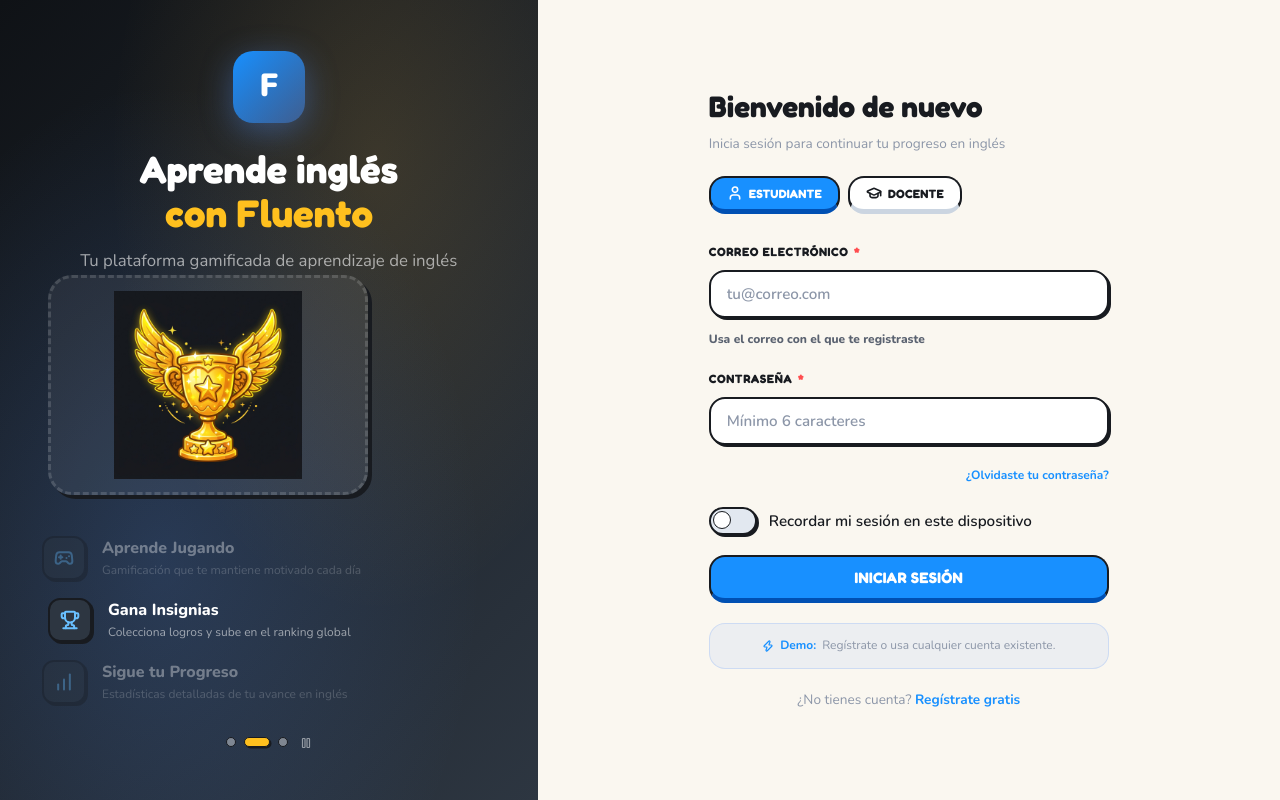
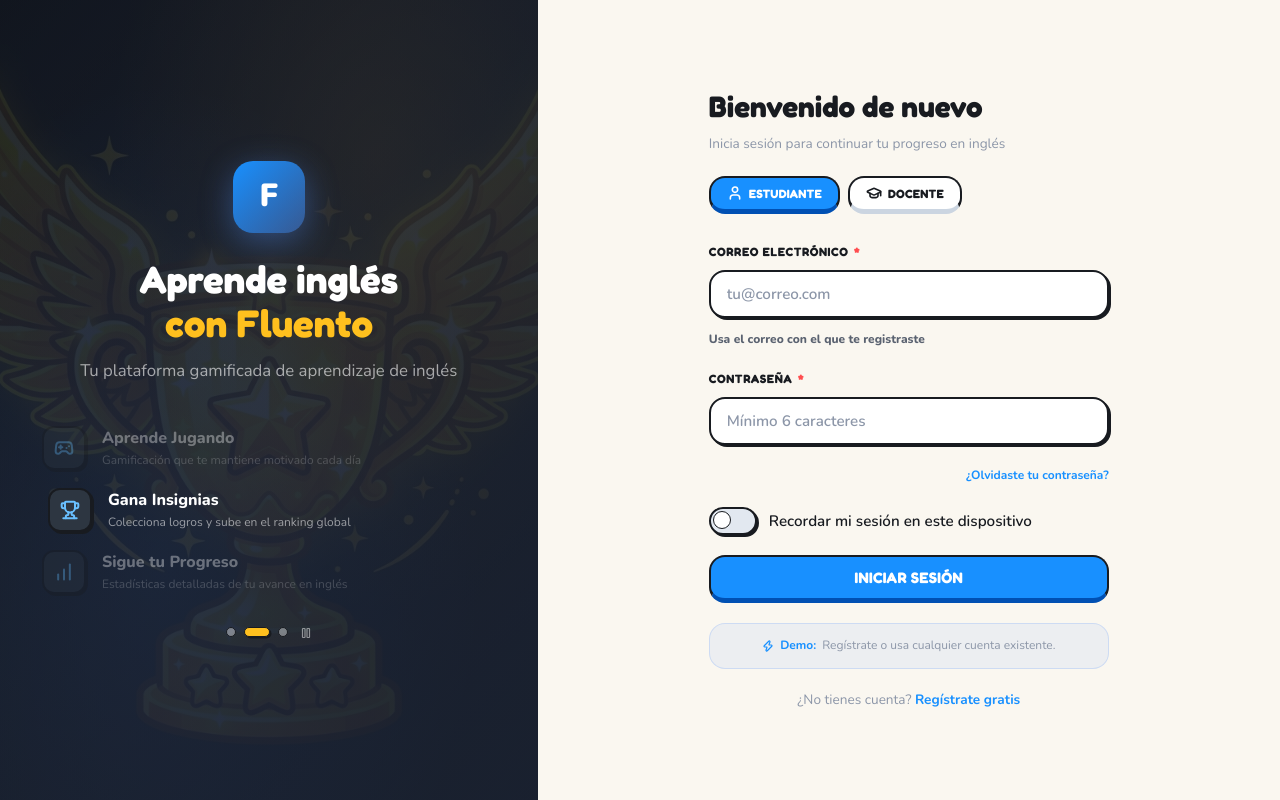
Before and after one commit to marcado993/usabilidad-proyecto, a React (Vite) app: page / in a window 1280 px wide. Built offline with nearby package versions, Linux system fonts and the light colour scheme.

Commit message:
feat: redesign carousel to use full-bleed dynamic background illustrations inside the auth-hero panel

```diff
--- a/src/organisms/index.jsx
+++ b/src/organisms/index.jsx
@@ -386,53 +386,19 @@
   { icon:'chart',   image: '/sigue_progreso.png', title:'Sigue tu Progreso',  sub:'Estadísticas detalladas de tu avance en inglés' },
 ]
 
-export function HeroCarousel() {
-  const [slide, setSlide] = useState(0)
+export function HeroCarousel({ activeSlide = 0, onSlideChange }) {
   const [paused, setPaused] = useState(false)
 
   useEffect(() => {
-    if (paused) return
-    const t = setInterval(() => setSlide(s => (s + 1) % SLIDES.length), 3500)
+    if (paused || !onSlideChange) return
+    const t = setInterval(() => onSlideChange(s => (s + 1) % SLIDES.length), 3500)
     return () => clearInterval(t)
-  }, [paused])
+  }, [paused, onSlideChange])
+
+  const slide = activeSlide
 
   return (
     <>
-      {/* Dynamic Slide Image (Tactile cartoon preview card) */}
-      <div style={{
-        width: '100%',
-        maxWidth: 320,
-        height: 220,
-        background: 'rgba(255,255,255,0.06)',
-        border: '3px dashed rgba(255,255,255,0.15)',
-        borderRadius: 'var(--rad-lg)',
-        display: 'flex',
-        alignItems: 'center',
-        justifyContent: 'center',
-        marginBottom: 28,
-        overflow: 'hidden',
-        position: 'relative',
-        boxShadow: 'var(--shd-md)',
-      }}>
-        {SLIDES.map((s, i) => (
-          <img
-            key={i}
-            src={s.image}
-            alt={s.title}
-            style={{
-              position: 'absolute',
-              width: '88%',
-              height: '88%',
-              objectFit: 'contain',
-              opacity: slide === i ? 1 : 0,
-              transform: slide === i ? 'scale(1) translateY(0)' : 'scale(0.9) translateY(12px)',
-              transition: 'all 0.45s cubic-bezier(0.34, 1.56, 0.64, 1)',
-              pointerEvents: slide === i ? 'auto' : 'none'
-            }}
-          />
-        ))}
-      </div>
-
       <div
         className="auth-hero__features"
         onMouseEnter={() => setPaused(true)}   // H3: pausa en hover
@@ -460,7 +426,7 @@
           <button
             key={i}
             className={`carousel-dot${slide === i ? ' carousel-dot--active' : ''}`}
-            onClick={() => { setSlide(i); setPaused(true) }}
+            onClick={() => { onSlideChange && onSlideChange(i); setPaused(true) }}
             role="tab"
             aria-selected={slide === i}
             aria-label={`Característica ${i + 1}: ${SLIDES[i].title}`}
--- a/src/pages/LoginPage.jsx
+++ b/src/pages/LoginPage.jsx
@@ -25,6 +25,7 @@
   const [role,     setRole    ] = useState('student')
   const [loading,  setLoading ] = useState(false)
   const [apiError, setApiError] = useState('')
+  const [slide,    setSlide   ] = useState(0)
 
   const handleSubmit = async (e) => {
     e?.preventDefault()
@@ -39,14 +40,51 @@
 
   // Hero side
   const hero = (
-    <div className="auth-hero__content">
+    <>
+      {/* Absolute Full-bleed Background Images for the auth-hero container */}
+      <div style={{
+        position: 'absolute',
+        inset: 0,
+        width: '100%',
+        height: '100%',
+        pointerEvents: 'none',
+        zIndex: 0,
+        overflow: 'hidden'
+      }}>
+        {['/aprende_jugando.png', '/gana_insignias.png', '/sigue_progreso.png'].map((img, i) => (
+          <img
+            key={i}
+            src={img}
+            alt=""
+            style={{
+              position: 'absolute',
+              inset: 0,
+              width: '100%',
+              height: '100%',
+              objectFit: 'cover',
+              opacity: slide === i ? 0.15 : 0,
+              transform: slide === i ? 'scale(1.05)' : 'scale(1.0)',
+              transition: 'opacity 0.8s ease-in-out, transform 0.8s ease-in-out',
+            }}
+          />
+        ))}
+        {/* Soft gradient overlay for excellent contrast (Nielsen Heuristics 8) */}
+        <div style={{
+          position: 'absolute',
+          inset: 0,
+          background: 'linear-gradient(135deg, rgba(20, 27, 43, 0.4) 0%, rgba(20, 27, 43, 0.75) 100%)',
+        }} />
+      </div>
+
+      <div className="auth-hero__content" style={{ zIndex: 1, position: 'relative' }}>
         <div className="auth-hero__logo" aria-hidden="true">F</div>
         <h1 className="auth-hero__title">
           Aprende inglés<br /><span>con Fluento</span>
         </h1>
         <p className="auth-hero__sub">Tu plataforma gamificada de aprendizaje de inglés</p>
-      <HeroCarousel />
+        <HeroCarousel activeSlide={slide} onSlideChange={setSlide} />
       </div>
+    </>
   )
 
   // Form side
```
Lines whose indentation alone changed are shown as unchanged.
